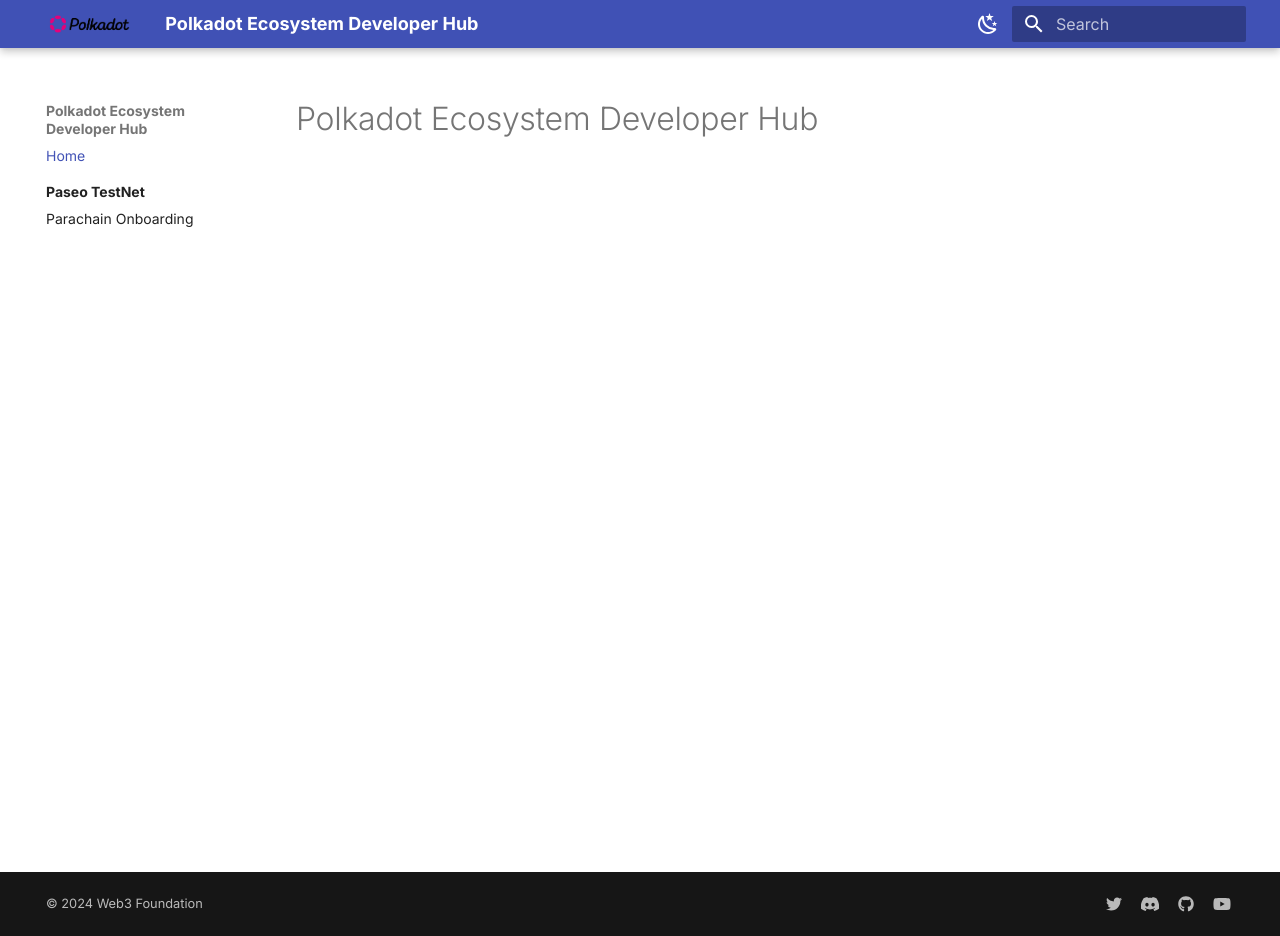
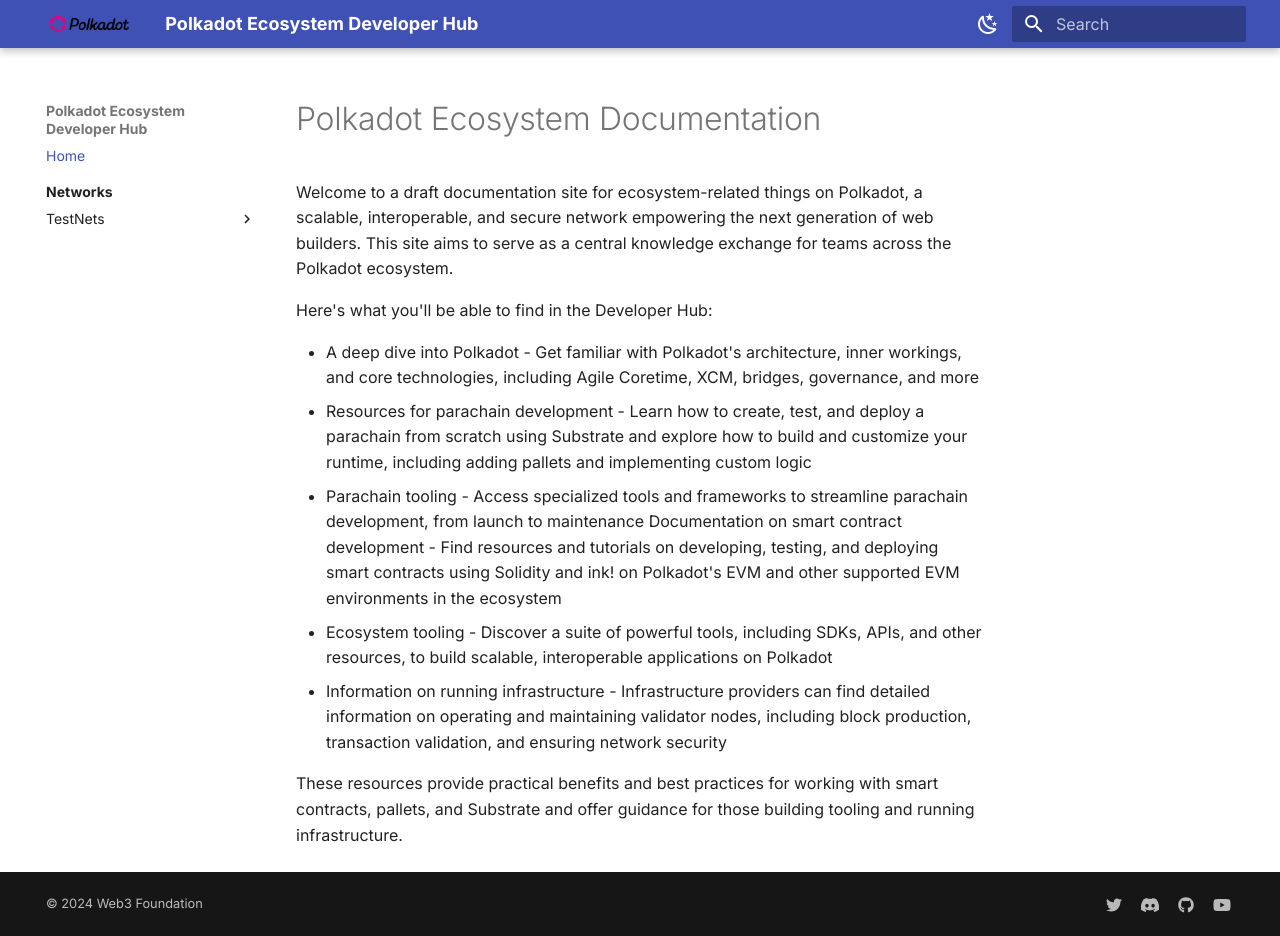
Before and after one commit to papermoonio/polkadot-ecosystem-docs-draft, an MkDocs documentation site: the page built from docs/index.md, in a window 1280 px wide and 936 px high. Built offline with MkDocs 1.6.1 and Material for MkDocs 9.7.7, drawn with Linux system fonts in a browser that asks for light colours.

Commit message:
adds starter landing/home page (#5)
* adds starter landing/home page

* adds additional information to copy and section headings

* minor Polkadot additions

* removed footer nav

* ignore absolut warnings and added structure

* removed anchors as it is not supported

* Update docs/index.md

integrate review copy changes

Co-authored-by: albertov19 <64150856+albertov19@users.noreply.github.com>

* Update docs/index.md

copy changes to intro section

* Update docs/index.md

removes 'What is Polkadot?' section

* Update docs/index.md

Removes "What is Polkadot?" copy

* Update docs/index.md

Removes "Get Started with Polkadot" section

* Apply suggestions from code review

Removes unneeded section headings

* formatting

* formatting

---------

Co-authored-by: albertov19 <albertoviera@gmail.com>
Co-authored-by: albertov19 <64150856+albertov19@users.noreply.github.com>

```diff
--- a/docs/index.md
+++ b/docs/index.md
@@ -1,10 +1,22 @@
 ---
-title: Polkadot Ecosystem Developer Hub
-description: # Add a meta description
+title: Polkadot Ecosystem Docs
+description: Explore the information, tools, and tutorials needed to start building on top of Polkadot, a blockchain network protocol that provides parachains with shared security and interoperability using XCM.
 hide:
-  - feedback
-  - footer
-template: main.html
+- footer
+- feedback
 ---
 
-# Polkadot Ecosystem Developer Hub
+# Polkadot Ecosystem Documentation
+
+Welcome to a draft documentation site for ecosystem-related things on Polkadot, a scalable, interoperable, and secure network empowering the next generation of web builders. This site aims to serve as a central knowledge exchange for teams across the Polkadot ecosystem.
+
+Here's what you'll be able to find in the Developer Hub:
+
+- A deep dive into Polkadot - Get familiar with Polkadot's architecture, inner workings, and core technologies, including Agile Coretime, XCM, bridges, governance, and more
+- Resources for parachain development - Learn how to create, test, and deploy a parachain from scratch using Substrate and explore how to build and customize your runtime, including adding pallets and implementing custom logic
+- Parachain tooling - Access specialized tools and frameworks to streamline parachain development, from launch to maintenance
+Documentation on smart contract development - Find resources and tutorials on developing, testing, and deploying smart contracts using Solidity and ink! on Polkadot's EVM and other supported EVM environments in the ecosystem
+- Ecosystem tooling - Discover a suite of powerful tools, including SDKs, APIs, and other resources, to build scalable, interoperable applications on Polkadot
+- Information on running infrastructure - Infrastructure providers can find detailed information on operating and maintaining validator nodes, including block production, transaction validation, and ensuring network security
+
+These resources provide practical benefits and best practices for working with smart contracts, pallets, and Substrate and offer guidance for those building tooling and running infrastructure.
--- a/mkdocs.yml
+++ b/mkdocs.yml
@@ -12,6 +12,11 @@
 'extra_css':
   - 'assets/stylesheets/extra.css'
   - 'assets/stylesheets/terminal.css'
+# Diagnostic messages when validating links to documents
+'validation':
+  'absolute_links': 'ignore'
+  'unrecognized_links': 'ignore'
+# Theme related settings
 'theme':
   'name': 'material'
   'custom_dir': 'material-overrides'
@@ -33,17 +38,20 @@
   # Used for light and dark mode feature
   'palette':
     # Palette toggle for light mode
-    - 'media': "(prefers-color-scheme: light)"
+    - 'media': '(prefers-color-scheme: light)'
       'scheme': default
       'toggle':
         'icon': material/weather-night
         'name': Switch to dark mode
     # Palette toggle for dark mode
-    - 'media': "(prefers-color-scheme: dark)"
+    - 'media': '(prefers-color-scheme: dark)'
       'scheme': slate
       'toggle':
         'icon': material/weather-sunny
         'name': Switch to light mode
+
+'nav':
+
 'markdown_extensions':
   - 'abbr'
   - 'admonition'
```
Also changed, not shown: docs/networks/index.md (added, +7 -0 lines), docs/networks/testnets/index.md (added, +7 -0 lines), docs/networks/testnets/paseo-testnet/index.md (renamed from docs/paseo-testnet/index.md, +2 -0 lines), docs/.pages, docs/networks/.pages (added), docs/networks/testnets/.pages (added), docs/networks/testnets/paseo-testnet/.pages (renamed from docs/paseo-testnet/.pages), docs/networks/testnets/paseo-testnet/onboarding.md (renamed from docs/paseo-testnet/onboarding.md), material-overrides/assets/images/Polkadot_Logo_Horizontal_Pink_Black.png (added), material-overrides/assets/images/Polkadot_Logo_Horizontal_Pink_White.png (added), material-overrides/assets/images/Polkadot_Token_PolkadotToken_Pink.png (added), 2 other files.
